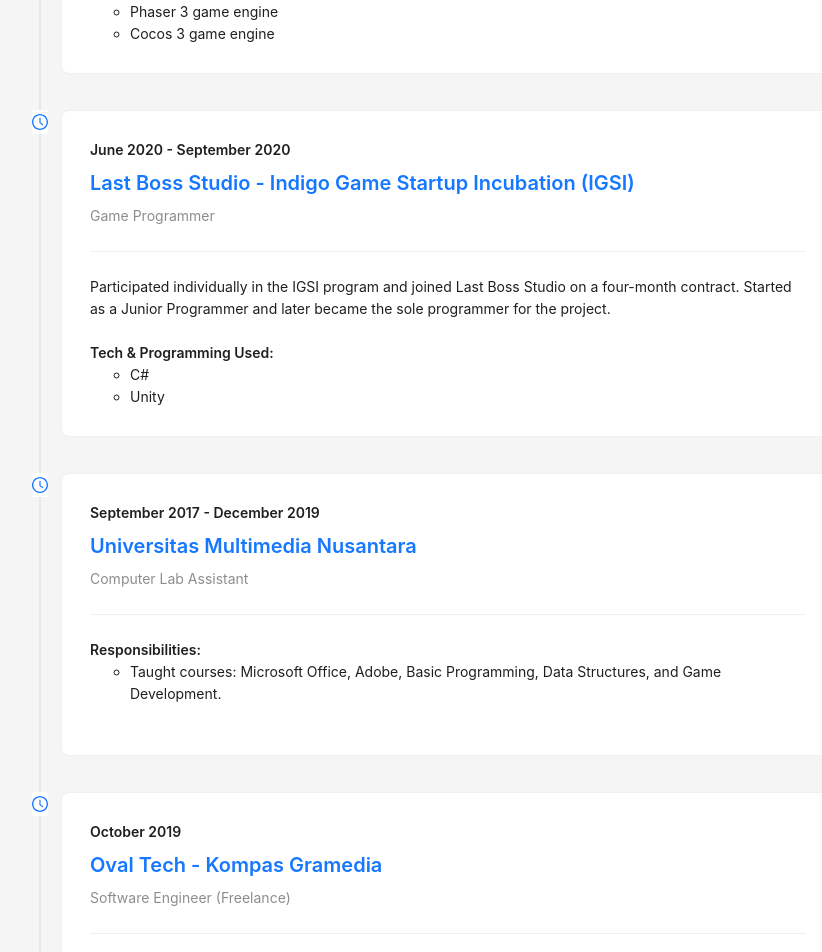
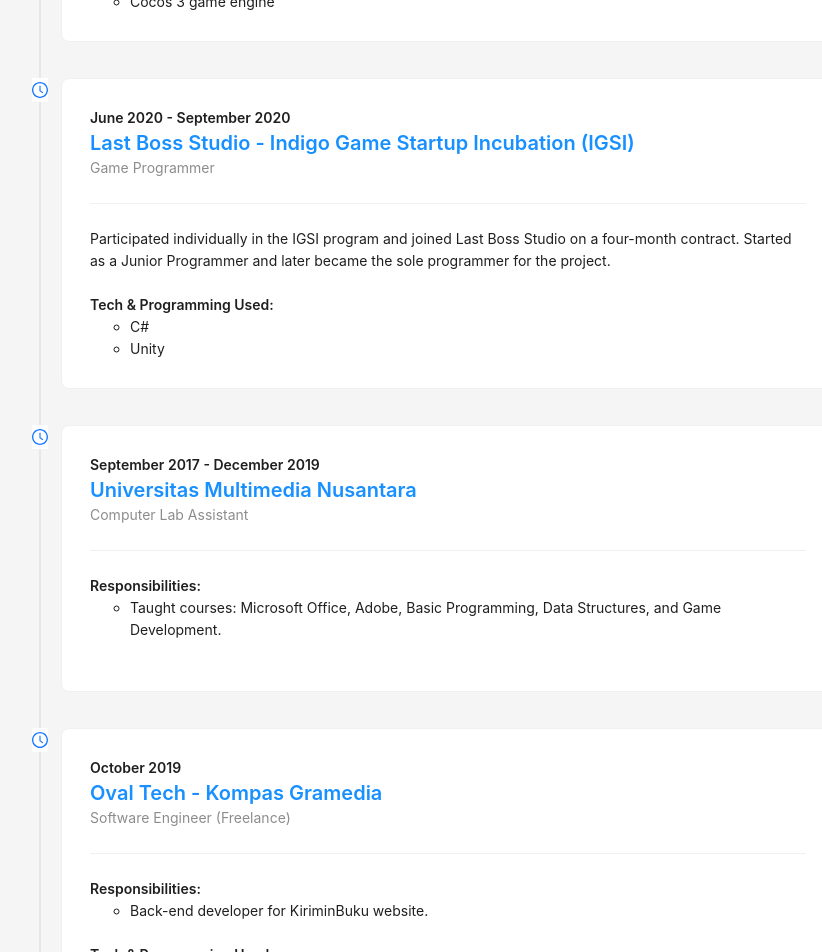
Before and after one commit to lieahau/lieahau.github.io, a React (Vite) app: page / in a window 1280 px wide. Shown: the part 2560-3512 px from the top of the page, without its empty margins (205-1027 px from the left). Built offline with nearby package versions, Linux system fonts and the light colour scheme.

Commit message:
react: refactor career section

```diff
--- /dev/null
+++ b/src/components/CardTitle.tsx
@@ -0,0 +1,29 @@
+import { Typography } from "antd";
+import "./../styles/cardTitle.css";
+
+interface CardTitleProps {
+  title: string;
+  link?: string;
+}
+
+const { Title, Link } = Typography;
+
+const CardTitle: React.FC<CardTitleProps> = ({ title, link }) => {
+  return link ? (
+    <Link href={link} target="_blank" className="card-title-link">
+      <Title
+        level={4}
+        className="card-title"
+        style={{ margin: 0, color: "#1890ff" }}
+      >
+        {title}
+      </Title>
+    </Link>
+  ) : (
+    <Title level={4} className="card-title">
+      {title}
+    </Title>
+  );
+};
+
+export default CardTitle;
--- a/src/components/Career.tsx
+++ b/src/components/Career.tsx
@@ -1,89 +1,14 @@
 import { Timeline, Card, Typography, Divider } from "antd";
 import { ClockCircleOutlined } from "@ant-design/icons";
 import SectionTitle from "./SectionTitle";
+import { careerData } from "../data/careerData";
+import CardTitle from "./CardTitle";
 
-const { Title, Text, Link } = Typography;
+const { Text } = Typography;
 
 interface CareerProps {
   style?: React.CSSProperties;
 }
-
-const careerData = [
-  {
-    date: "January 2023 - Present",
-    company: "Sea Labs (Shopee) Indonesia",
-    url: "https://shopee.co.id",
-    position: "Senior Game Engineer",
-    responsibilities: [
-      "Lead of Shopee Tebak Kata's Game Engineer.",
-      "Lead of Shopee Cocoki's Game Engineer.",
-      "Developer of Shopee Bubble game.",
-      "Creator of Cocos Dev Tool Plugin.",
-    ],
-    techUsed: ["TypeScript", "Cocos 3 game engine", "ReactJS"],
-  },
-  {
-    date: "November 2020 - December 2022",
-    company: "Shopee Indonesia",
-    url: "https://shopee.co.id",
-    position: "Game Engineer",
-    responsibilities: [
-      "Developer of Shopee Bubble game.",
-      "Developer of Shopee Tebak Kata game.",
-    ],
-    techUsed: ["TypeScript", "Phaser 3 game engine", "Cocos 3 game engine"],
-  },
-  {
-    date: "June 2020 - September 2020",
-    company: "Last Boss Studio - Indigo Game Startup Incubation (IGSI)",
-    url: "https://play.google.com/store/apps/details?id=com.LastBossStudio.TowerDungeon",
-    position: "Game Programmer",
-    description:
-      "Participated individually in the IGSI program and joined Last Boss Studio on a four-month contract. Started as a Junior Programmer and later became the sole programmer for the project.",
-    techUsed: ["C#", "Unity"],
-  },
-  {
-    date: "September 2017 - December 2019",
-    company: "Universitas Multimedia Nusantara",
-    url: "https://www.umn.ac.id/",
-    position: "Computer Lab Assistant",
-    responsibilities: [
-      "Taught courses: Microsoft Office, Adobe, Basic Programming, Data Structures, and Game Development.",
-    ],
-  },
-  {
-    date: "October 2019",
-    company: "Oval Tech - Kompas Gramedia",
-    url: "http://www.oval.id/",
-    position: "Software Engineer (Freelance)",
-    responsibilities: ["Back-end developer for KiriminBuku website."],
-    techUsed: ["Python3 (Django Rest Framework)"],
-  },
-  {
-    date: "June 2019 - August 2019",
-    company: "Oval Tech - Kompas Gramedia",
-    url: "http://www.oval.id/",
-    position: "Software Engineer (Internship)",
-    responsibilities: ["Front-end developer for MySantika Intranet."],
-    techUsed: ["Python3 (Django Rest Framework)", "HTML5", "CSS (Bootstrap)"],
-  },
-  {
-    date: "July 2018 - September 2018",
-    company: "Oval Tech - Kompas Gramedia",
-    url: "http://www.oval.id/",
-    position: "Software Engineer (Internship)",
-    responsibilities: ["Back-end developer for MySantika mobile app."],
-    techUsed: ["Python3 (Django Rest Framework)"],
-  },
-  {
-    date: "April 2015 - May 2015",
-    company: "PT. Dian Innovative Solusindo",
-    url: "https://www.innovative.co.id/",
-    position: "Website Developer (Internship)",
-    responsibilities: ["Front-end developer for company profile website."],
-    techUsed: ["HTML5", "CSS (Bootstrap)", "JavaScript", "PHP"],
-  },
-];
 
 const Career: React.FC<CareerProps> = ({ style }) => {
   return (
@@ -101,11 +26,7 @@
               {/* Title */}
               <Text strong>{job.date}</Text>
               <br />
-              <Link href={job.url} target="_blank">
-                <Title level={4} style={{ margin: "8px 0", color: "#1677ff" }}>
-                  {job.company}
-                </Title>
-              </Link>
+              <CardTitle title={job.company} link={job.url} />
               <Text type="secondary">{job.position}</Text>
 
               <Divider />
--- /dev/null
+++ b/src/data/careerData.ts
@@ -0,0 +1,78 @@
+import { CareerItem } from "../interface.ts";
+
+export const careerData: CareerItem[] = [
+  {
+    date: "January 2023 - Present",
+    company: "Sea Labs (Shopee) Indonesia",
+    url: "https://shopee.co.id",
+    position: "Senior Game Engineer",
+    responsibilities: [
+      "Lead of Shopee Tebak Kata's Game Engineer.",
+      "Lead of Shopee Cocoki's Game Engineer.",
+      "Developer of Shopee Bubble game.",
+      "Creator of Cocos Dev Tool Plugin.",
+    ],
+    techUsed: ["TypeScript", "Cocos 3 game engine", "ReactJS"],
+  },
+  {
+    date: "November 2020 - December 2022",
+    company: "Shopee Indonesia",
+    url: "https://shopee.co.id",
+    position: "Game Engineer",
+    responsibilities: [
+      "Developer of Shopee Bubble game.",
+      "Developer of Shopee Tebak Kata game.",
+    ],
+    techUsed: ["TypeScript", "Phaser 3 game engine", "Cocos 3 game engine"],
+  },
+  {
+    date: "June 2020 - September 2020",
+    company: "Last Boss Studio - Indigo Game Startup Incubation (IGSI)",
+    url: "https://play.google.com/store/apps/details?id=com.LastBossStudio.TowerDungeon",
+    position: "Game Programmer",
+    description:
+      "Participated individually in the IGSI program and joined Last Boss Studio on a four-month contract. Started as a Junior Programmer and later became the sole programmer for the project.",
+    techUsed: ["C#", "Unity"],
+  },
+  {
+    date: "September 2017 - December 2019",
+    company: "Universitas Multimedia Nusantara",
+    url: "https://www.umn.ac.id/",
+    position: "Computer Lab Assistant",
+    responsibilities: [
+      "Taught courses: Microsoft Office, Adobe, Basic Programming, Data Structures, and Game Development.",
+    ],
+  },
+  {
+    date: "October 2019",
+    company: "Oval Tech - Kompas Gramedia",
+    url: "http://www.oval.id/",
+    position: "Software Engineer (Freelance)",
+    responsibilities: ["Back-end developer for KiriminBuku website."],
+    techUsed: ["Python3 (Django Rest Framework)"],
+  },
+  {
+    date: "June 2019 - August 2019",
+    company: "Oval Tech - Kompas Gramedia",
+    url: "http://www.oval.id/",
+    position: "Software Engineer (Internship)",
+    responsibilities: ["Front-end developer for MySantika Intranet."],
+    techUsed: ["Python3 (Django Rest Framework)", "HTML5", "CSS (Bootstrap)"],
+  },
+  {
+    date: "July 2018 - September 2018",
+    company: "Oval Tech - Kompas Gramedia",
+    url: "http://www.oval.id/",
+    position: "Software Engineer (Internship)",
+    responsibilities: ["Back-end developer for MySantika mobile app."],
+    techUsed: ["Python3 (Django Rest Framework)"],
+  },
+  {
+    date: "April 2015 - May 2015",
+    company: "PT. Dian Innovative Solusindo",
+    url: "https://www.innovative.co.id/",
+    position: "Website Developer (Internship)",
+    responsibilities: ["Front-end developer for company profile website."],
+    techUsed: ["HTML5", "CSS (Bootstrap)", "JavaScript", "PHP"],
+  },
+];
--- /dev/null
+++ b/src/styles/cardTitle.css
@@ -0,0 +1,11 @@
+/* Ensure Ant Design Title respects the color */
+.card-title {
+    color: #1890ff !important;
+    margin: 0;
+    transition: color 0.2s ease-in-out;
+  }
+
+  /* Change color on hover */
+  .card-title-link:hover .card-title {
+    color: #40a9ff !important; /* Lighter blue when hovered */
+  }
```
Also changed, not shown: src/interface.ts/index.ts (+10 -0 lines).
